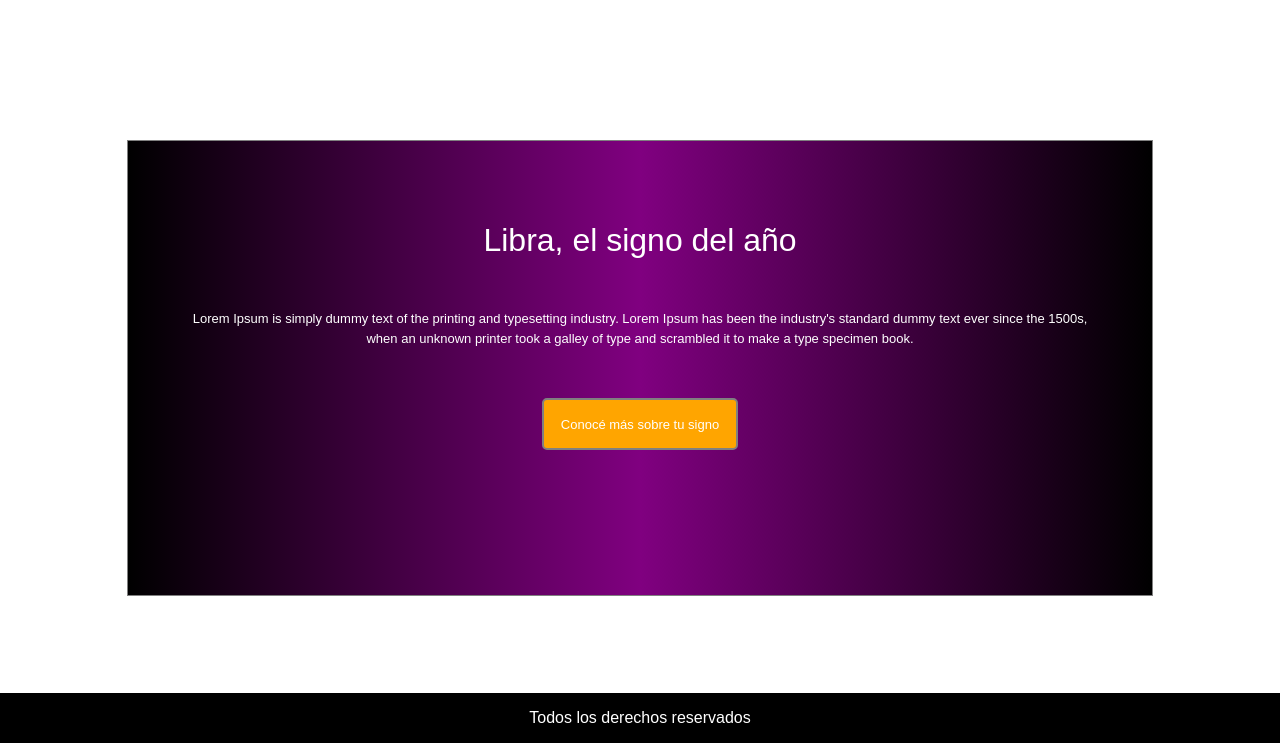
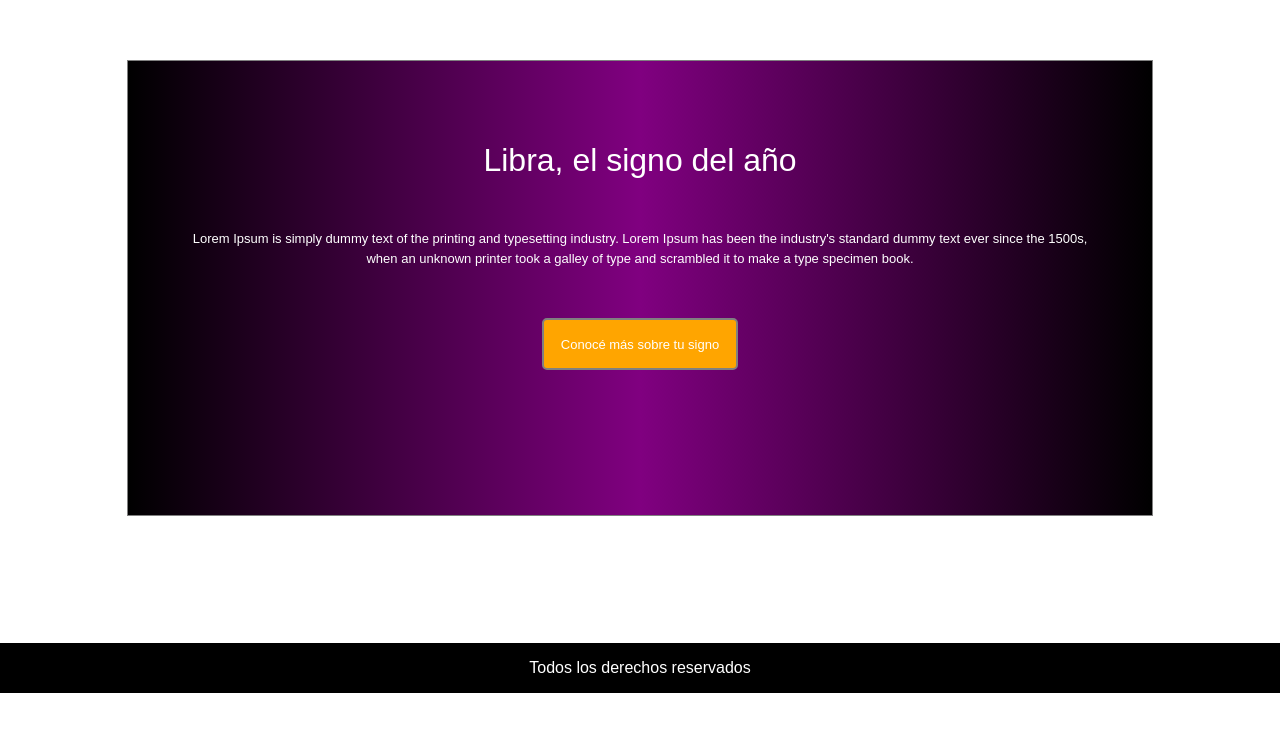
Before and after one commit to Juuan3097/PF-Rios, a plain HTML site: page index.html in a window 1280 px wide. Shown: the part 1113-1856 px from the top of the page. After the commit the page ends 1806 px from the top, so only its background shows below. Drawn offline with nearby package versions, Linux system fonts and the light colour scheme.

Commit message:
undecimo commit

```diff
--- a/style.css
+++ b/style.css
@@ -388,7 +388,7 @@ footer{
             }
 
             @media screen and (min-width: 992px) {
-                .row {
+                .contenedorA {
                     margin-bottom: 80px;
                   }
                 }
```
